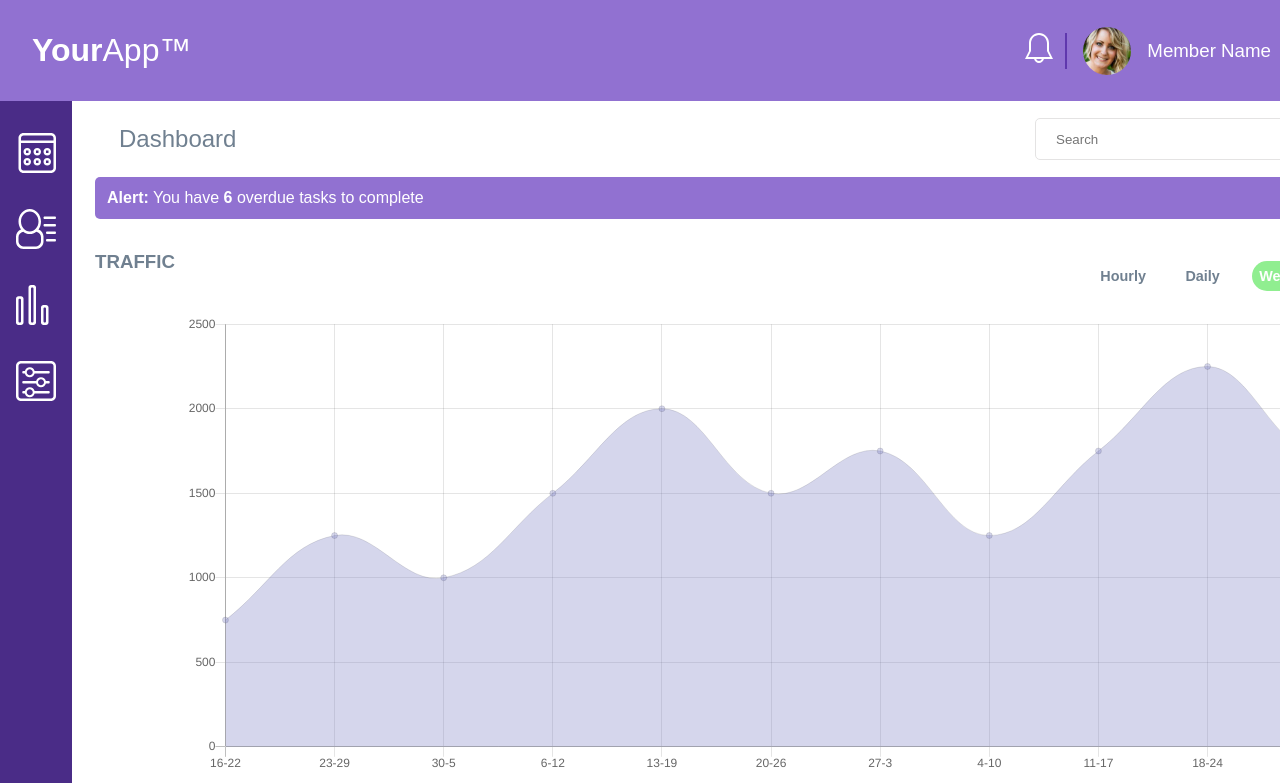
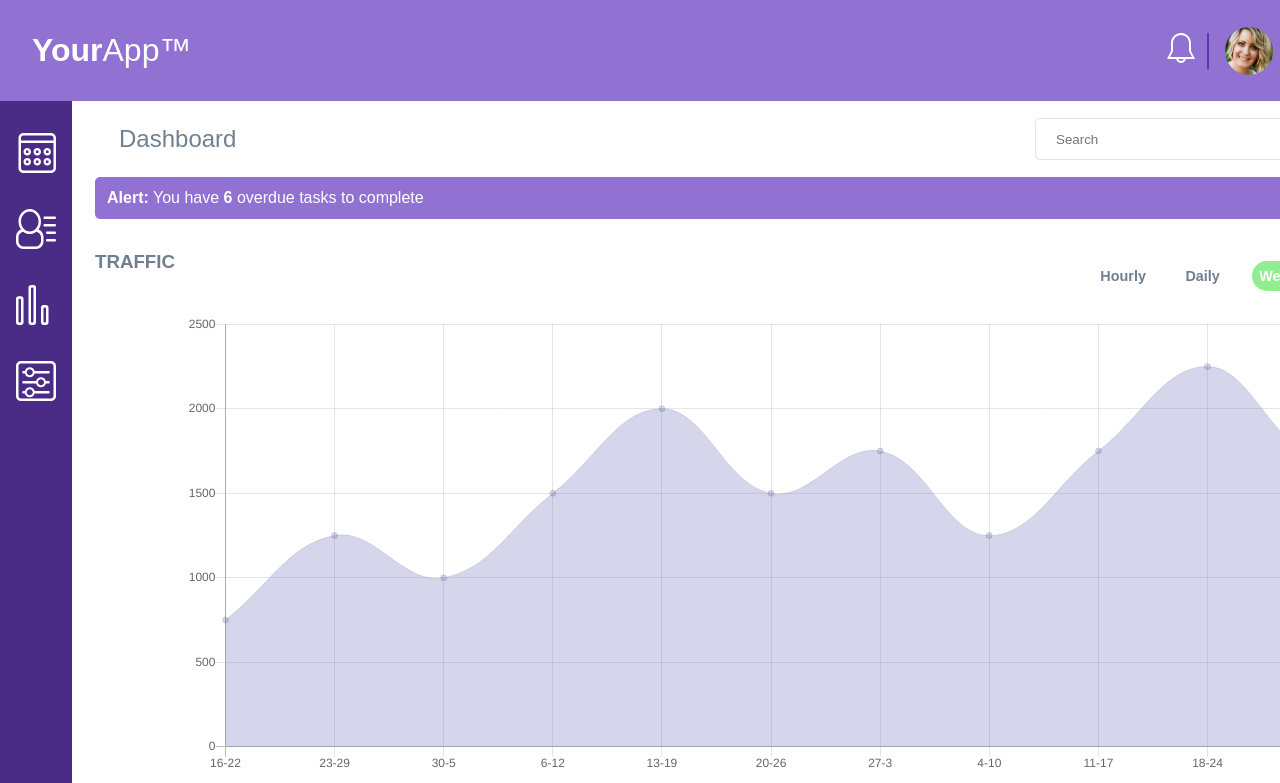
Before and after one commit to adameshg/fewd-techdegree-project-7, a plain HTML site: page index.html in a window 1280 px wide. Shown: the top 783 px of the page. Drawn offline with nearby package versions, Linux system fonts and the light colour scheme.

Commit message:
Update to header

```diff
--- a/css/styles.css
+++ b/css/styles.css
@@ -483,7 +483,7 @@ border-radius: 50%;
 
     /* Header */
     header {
-        width: -webkit-fill-available;
+        width: 111%;
     }
 
     /* Navigation */
```
